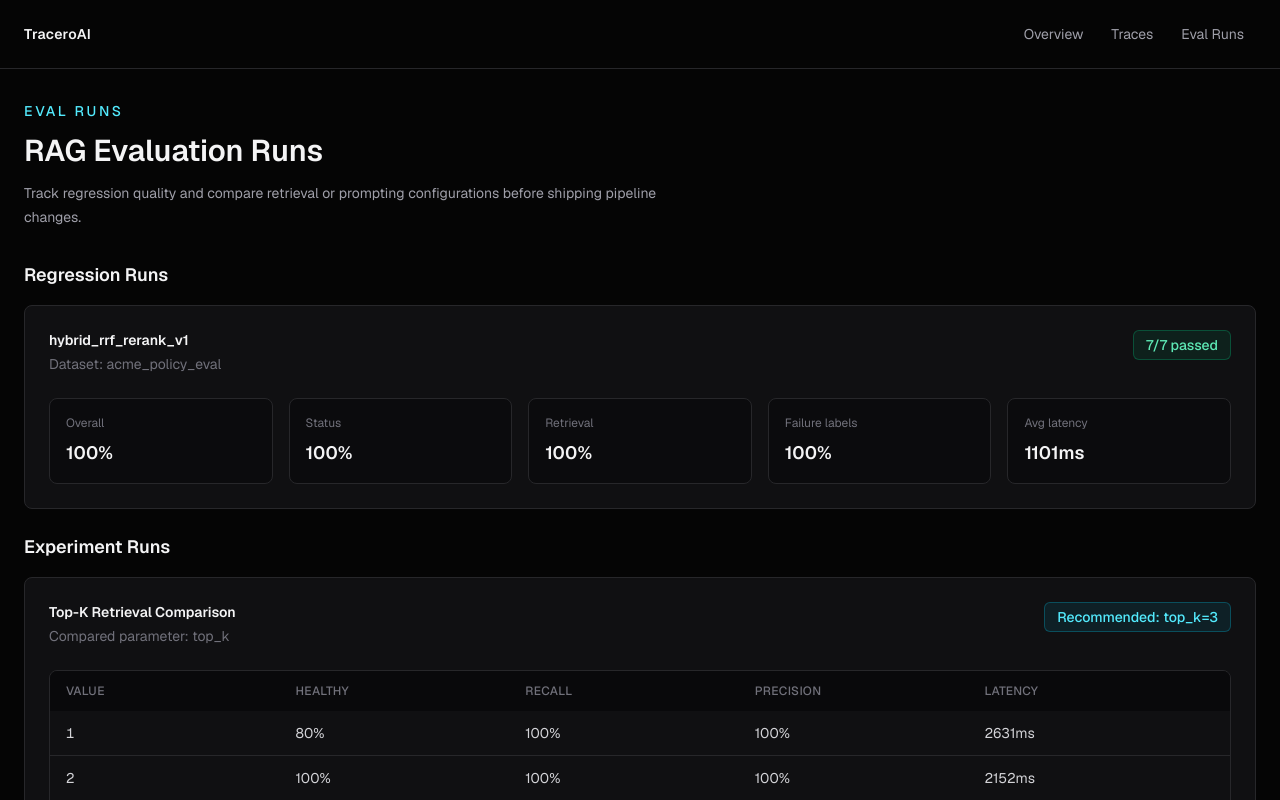
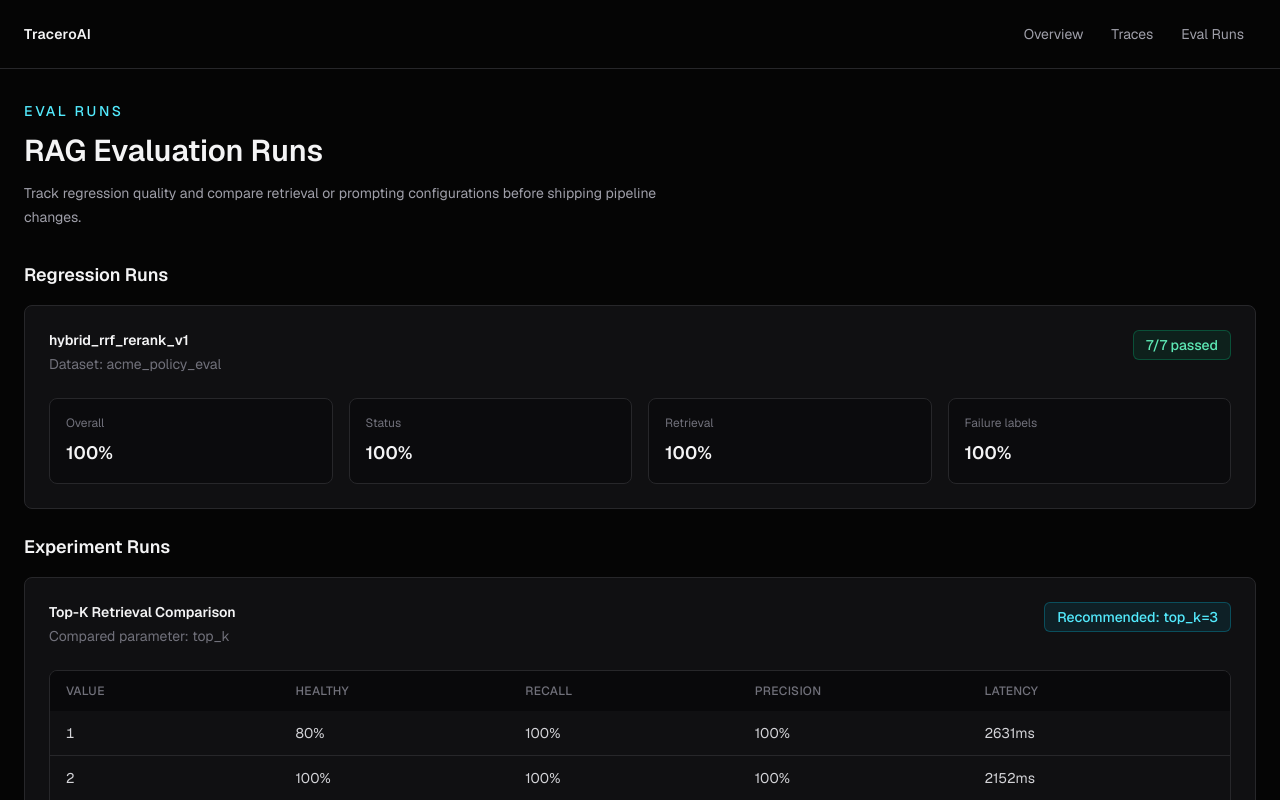
Before and after one commit to chinmai-sd-123/TraceroAI, a Next.js app in the folder traceroai-web/: page /dashboard/eval-runs in a window 1280 px wide. Shown: the top 800 px of the page. Built offline with nearby package versions, Linux system fonts and the light colour scheme; no server answers.

Commit message:
fix(web): remove fabricated avg-latency metric from regression eval runs

```diff
--- a/traceroai-web/src/app/dashboard/eval-runs/page.tsx
+++ b/traceroai-web/src/app/dashboard/eval-runs/page.tsx
@@ -40,7 +40,7 @@ export default async function EvalRunsPage() {
                   </span>
                 </div>
 
-                <div className="mt-6 grid gap-4 md:grid-cols-5">
+                <div className="mt-6 grid gap-4 md:grid-cols-4">
                   <Metric label="Overall" value={`${run.summary.overallAccuracy}%`} />
                   <Metric label="Status" value={`${run.summary.statusAccuracy}%`} />
                   <Metric
@@ -51,7 +51,6 @@ export default async function EvalRunsPage() {
                     label="Failure labels"
                     value={`${run.summary.failureLabelAccuracy}%`}
                   />
-                  <Metric label="Avg latency" value={`${run.summary.avgLatencyMs}ms`} />
                 </div>
               </Link>
             ))}
--- a/traceroai-web/src/lib/api.ts
+++ b/traceroai-web/src/lib/api.ts
@@ -434,7 +434,6 @@ function mapApiEvalRunToRegressionRun(run: ApiEvalRun): RegressionEvalRun {
       statusAccuracy: toPercent(answerRelevance?.score),
       retrievalAccuracy: toPercent(retrievalRelevance?.score),
       failureLabelAccuracy: toPercent(groundedness?.score),
-      avgLatencyMs: 0,
     },
   };
 }
--- a/traceroai-web/src/lib/mock-eval-runs.ts
+++ b/traceroai-web/src/lib/mock-eval-runs.ts
@@ -12,7 +12,6 @@ export type RegressionEvalRun = {
     statusAccuracy: number;
     retrievalAccuracy: number;
     failureLabelAccuracy: number;
-    avgLatencyMs: number;
   };
 };
 
@@ -50,7 +49,6 @@ export const regressionRuns: RegressionEvalRun[] = [
       statusAccuracy: 100,
       retrievalAccuracy: 100,
       failureLabelAccuracy: 100,
-      avgLatencyMs: 1101,
     },
   },
 ];
```
